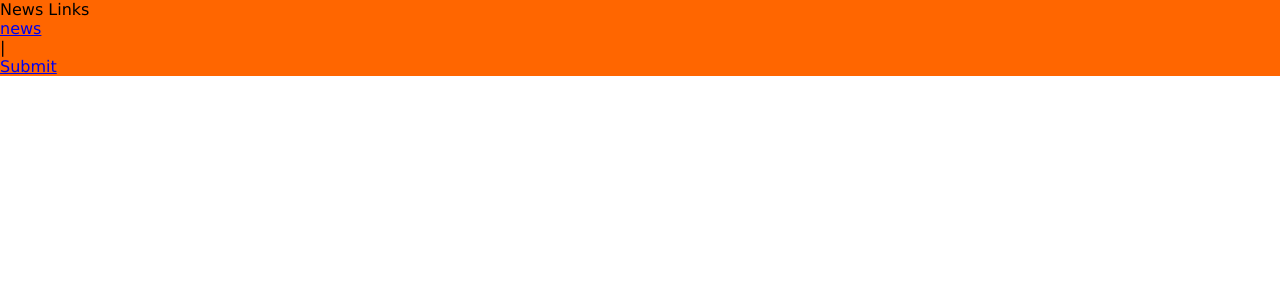
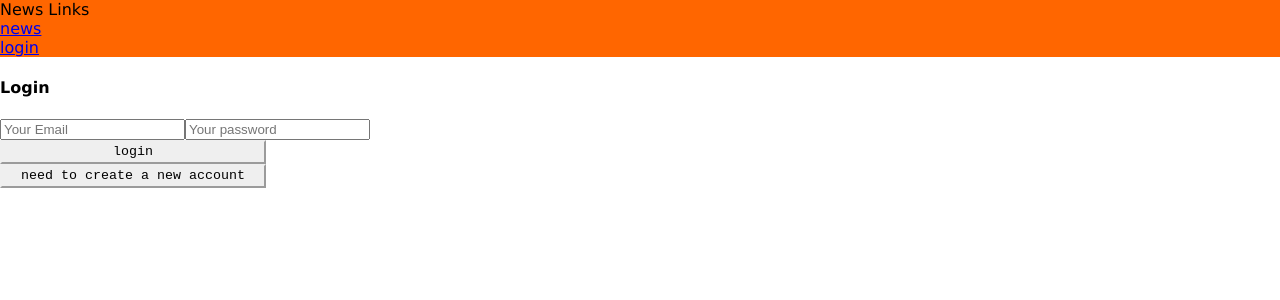
Before and after one commit to hnzhang/LinksAndVotes, a React (Create React App) app in the folder client/: page /login in a window 1280 px wide. Shown: the top 300 px of the page. Built offline with nearby package versions, Linux system fonts and the light colour scheme.

Commit message:
prepare for login/authentication

```diff
--- a/client/src/components/App.js
+++ b/client/src/components/App.js
@@ -5,6 +5,7 @@
 import Header from './Header';
 import LinkList from './LinkList';
 import CreateLink from './CreateLink';
+import Login from './Login';
 
 class App extends Component {
   render() {
@@ -15,6 +16,7 @@
           <Switch>
             <Route exact path="/" component={LinkList} />
             <Route exact path='/create' component={CreateLink} />
+            <Route exact path='/login' component={Login} />
           </Switch>
         </div>
       </div>
--- a/client/src/components/CreateLink.js
+++ b/client/src/components/CreateLink.js
@@ -36,7 +36,7 @@
                         placeholder="The URL for the Link"
                     />
                 </div>
-                <Mutation mutation={POST_MUTATION} variables={{description, url}}>
+                <Mutation mutation={POST_MUTATION} variables={{description, url}} onCompleted={()=> this.props.history.push('/')}>
                 {(postMutation)=>(
                         <button onClick={postMutation}>Submit </button>
                 )}
--- a/client/src/components/Header.js
+++ b/client/src/components/Header.js
@@ -1,16 +1,38 @@
 import React, {Component} from 'react';
 import {Link} from 'react-router-dom';
 import {withRouter} from 'react-router';
+import { AUTH_TOKEN } from '../constants';
 
 class Header extends Component {
     render(){
+        const authToken = localStorage.getItem(AUTH_TOKEN);
         return (
             <div className='flex pal justify-between nowrap orange'>
                 <div className='flex flex-fixed black'>
                     <div className='fw7 mr1'> News Links </div>
                     <Link to='/' className='ml1 no-underline black' >news</Link>
-                    <div className='ml1'>|</div>
-                    <Link to='/create' className='ml1 no-underline black'>Submit</Link>
+                    {authToken && (
+                        <div className='flex'>
+                            <div className='ml1'>|</div>
+                            <Link to='/create' className='ml1 no-underline black'>Submit</Link>
+                        </div>
+                    )
+                    }
+                </div>
+                <div className='flex flex-fixed'>
+                    {authToken ? (
+                        <div className='ml1 pointer black'
+                            onClick={()=>{
+                                localStorage.removeItem(AUTH_TOKEN);
+                                this.props.history.push('/');
+                            }}
+                        >
+                           logout
+                        </div>
+                    ) : (
+                        <Link to='/login' className='ml1 no-underline black'>login</Link>
+                    )
+                    }
                 </div>
             </div>
         );
--- a/client/src/components/LinkList.js
+++ b/client/src/components/LinkList.js
@@ -29,7 +29,7 @@
                         return <div>Error</div>
                     }
                     const linkToRender = data.feed.links;
-                    console.log("fetched data", linkToRender);
+                    //console.log("fetched data", linkToRender);
                     return (
                         <div>
                          {linkToRender.map( link => <Link key={link.id} link={link} /> )}
--- /dev/null
+++ b/client/src/components/Login.js
@@ -0,0 +1,73 @@
+import React, {Component} from 'react';
+import {Mutation} from 'react-apollo';
+import gql from 'graphql-tag';
+
+import {AUTH_TOKEN} from '../constants';
+
+const SIGNUP_MUTATION = gql`
+mutation SignupMutation($email: String!, $password: String!, $name: String!){
+    signup(email: $email, password: $password, name: $name){
+        token
+    }
+}
+`;
+
+const LOGIN_MUTATION = gql`
+mutation LoginMutation($email: String!, $password: String!){
+    login(email: $email, password: $password){
+        token
+    }
+}
+`;
+
+class Login extends Component {
+    constructor(){
+        super();
+        this.state = {
+            login: true,
+            email:'',
+            password:'',
+            name:'',
+        };
+    }
+
+    render() {
+        const {login, email, password, name} = this.state;
+        return (
+            <div>
+                <h4>{login ?  'Login' : 'Sign up' }</h4>
+                <div className="flex flex-column">
+                    {!login && (
+                        <input value={name} onChange={e=> this.setState({name: e.target.value})}
+                        type='text'
+                        placeholder='Your Name' />
+                    )}
+                    <input value={email} onChange={e=> this.setState({email: e.target.value})}
+                        type='text'
+                        placeholder="Your Email" />
+                    <input value={password} onChange={e => this.setState({password: e.target.value})}
+                        type="password"
+                        placeholder="Your password" />
+                </div>
+                <div className='flex mt3'>
+                    <div className="pointer mr2 button" onClick={()=>this._confirm()}>
+                        {login ? 'login' : 'create account'}
+                    </div>
+                    <div className='pointer button' onClick={()=> this.setState({login: !login})}>
+                        {login ? 'need to create a new account' : 'already have an account'}
+                    </div>
+                </div>
+            </div>
+        )
+    }
+
+    _confirm = async () => {
+        //TODO: implement confirmation of input
+    }
+
+    _saveUserData = token =>{
+        localStorage.setItem(AUTH_TOKEN, token)
+    }
+}
+
+export default Login;
--- /dev/null
+++ b/client/src/constants.js
@@ -0,0 +1 @@
+export const AUTH_TOKEN = 'auth-token';
```
